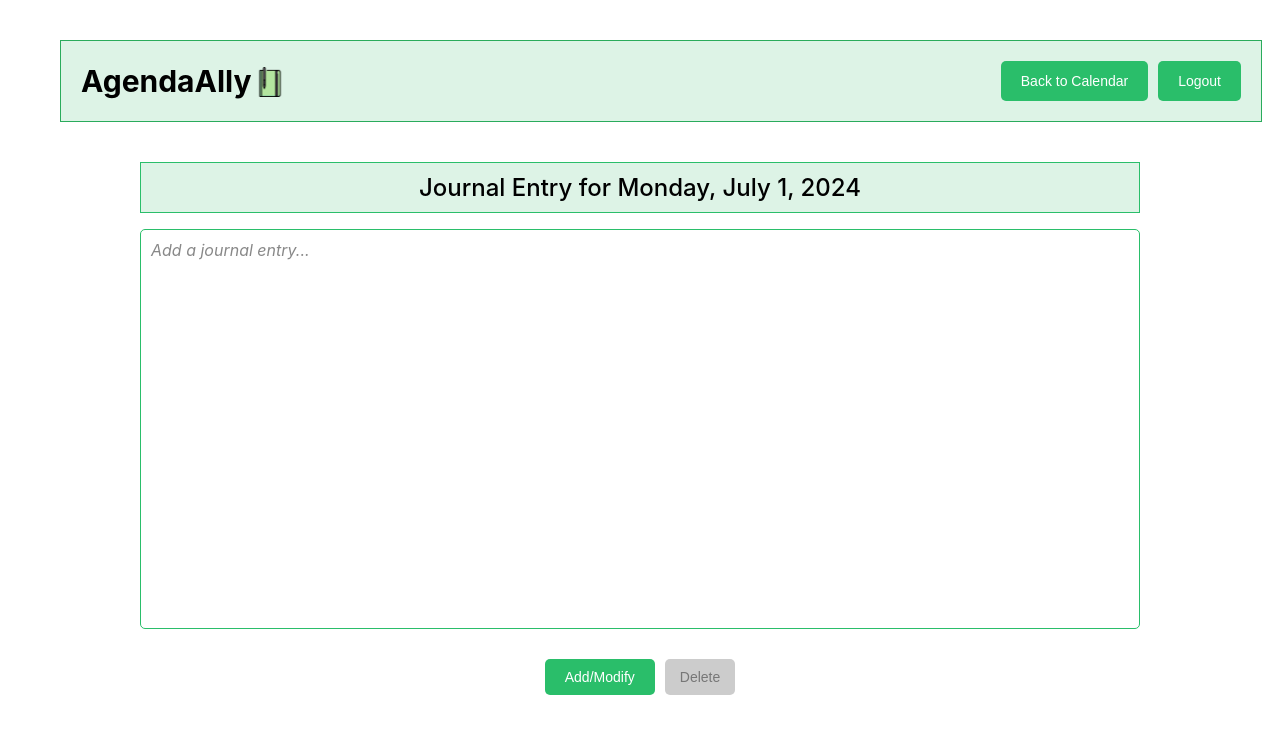
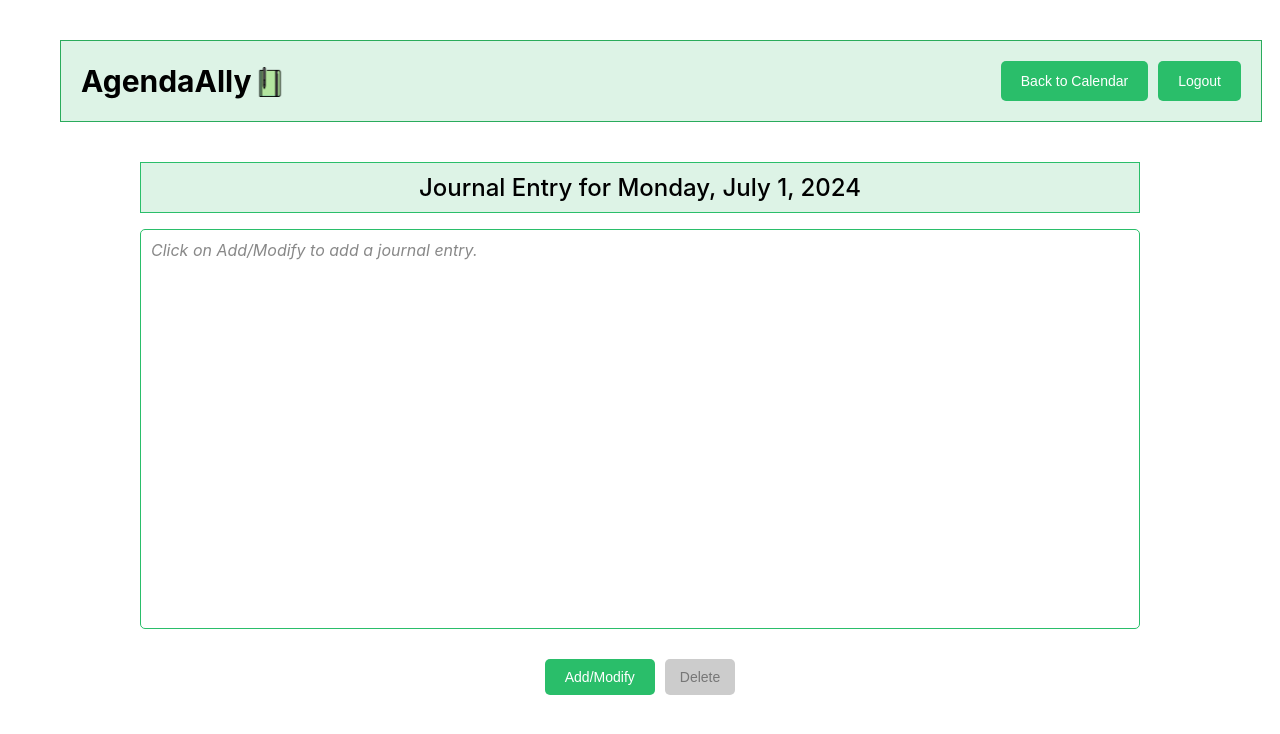
Before and after one commit to angelakim318/AgendaAlly, a React (Create React App) app in the folder frontend/: page /journal/2024-07-01 in a window 1280 px wide. Shown: the top 734 px of the page. Built offline with nearby package versions, Linux system fonts and the light colour scheme; no server answers; what @draft-js-plugins/static-toolbar would draw is missing.

Commit message:
added placeholders for textareas

```diff
--- a/frontend/src/components/JournalEntry.js
+++ b/frontend/src/components/JournalEntry.js
@@ -137,7 +137,7 @@ const JournalEntry = ({ user }) => {
             {originalContent ? (
               <div dangerouslySetInnerHTML={{ __html: originalContent }} />
             ) : (
-              <p className="journal-placeholder">Add a journal entry...</p>
+              <p className="journal-placeholder">Click on Add/Modify to add a journal entry.</p>
             )}
           </div>
         )}
--- a/frontend/src/components/styles/Calendar.css
+++ b/frontend/src/components/styles/Calendar.css
@@ -63,7 +63,7 @@
 
 .day-number {
   font-size: 1.2em;
-  font-weight: bold;
+  font-weight: bolder;
   margin-bottom: 10px;
 }
 
--- a/frontend/src/components/styles/Home.css
+++ b/frontend/src/components/styles/Home.css
@@ -72,7 +72,7 @@
 }
 
 .calendar-header {
-  font-size: 18px;
+  font-size: 19px;
   font-weight: bold;
   text-align: center;
   padding: 10px;
@@ -113,7 +113,7 @@
 
 .day-number {
   font-size: 1.2em;
-  font-weight: bold;
+  font-weight: bolder;
   margin-bottom: 10px;
 }
 
```
